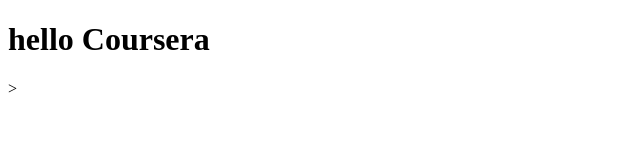
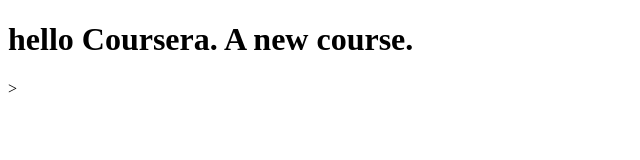
Before and after one commit to AB-28/COURSERA-TEST, a plain HTML site: page site/index.html in a window 1280 px wide. Shown: the whole page, without its empty margins (0-640 px from the left). Drawn offline with Linux system fonts and the light colour scheme.

Commit message:
Small change

```diff
--- a/site/index.html
+++ b/site/index.html
@@ -4,6 +4,6 @@
 	<title>hello Coursera</title>
 </head>
 <body>
-	<h1>hello Coursera</h1>>
+	<h1>hello Coursera. A new course.</h1>>
 </body>
 </html>
```
